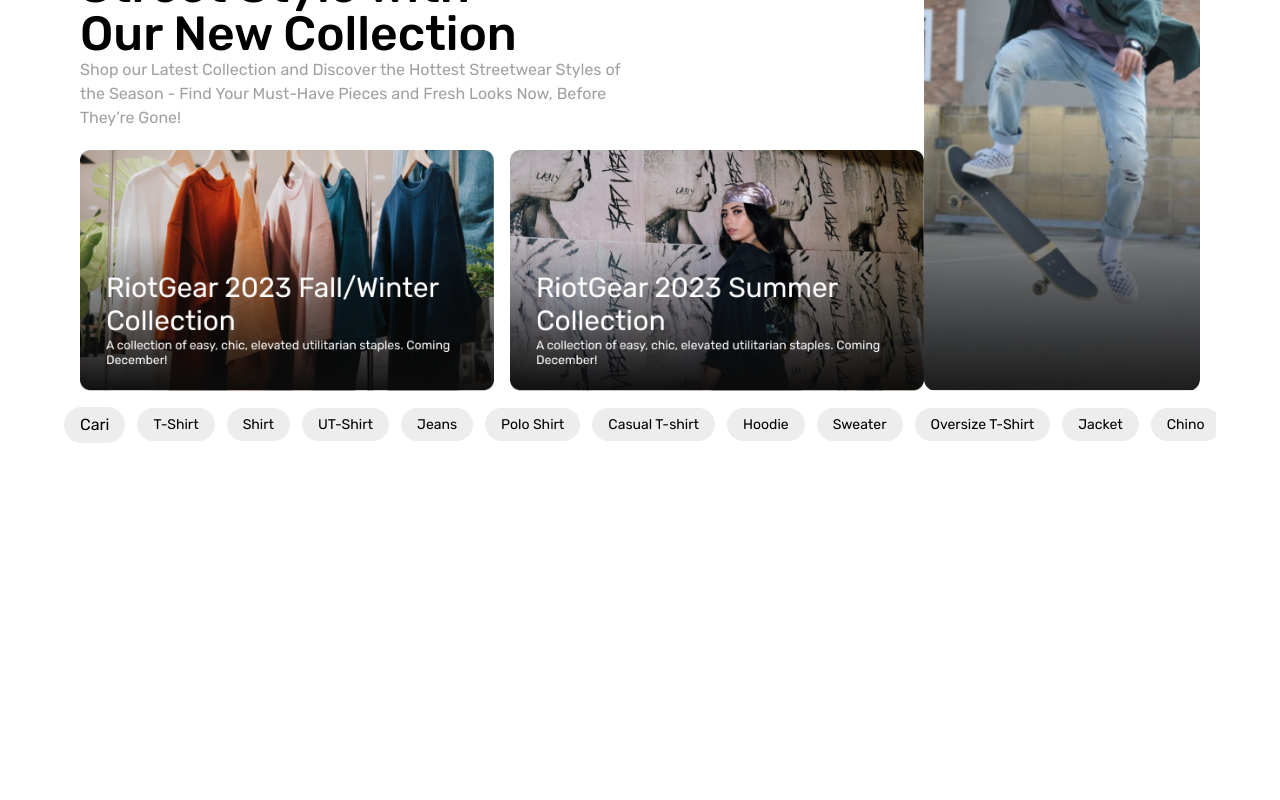
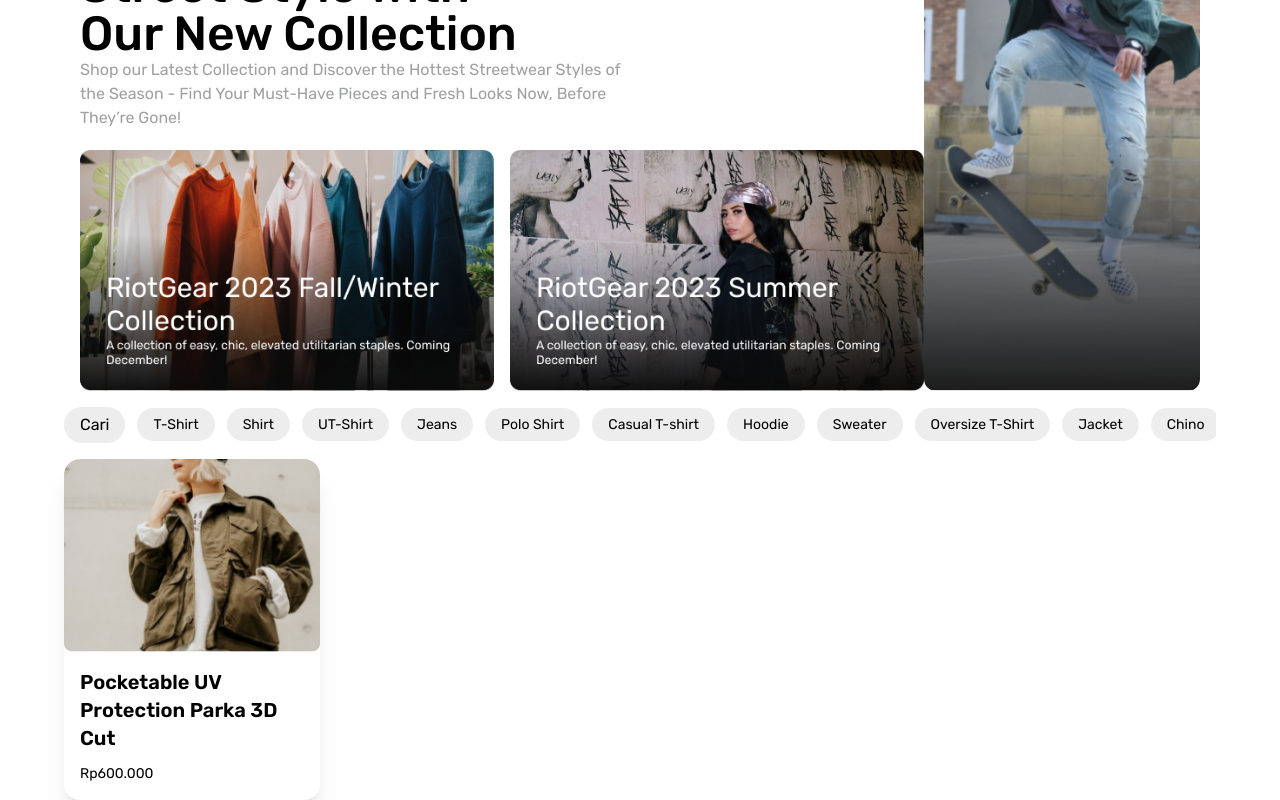
Before and after one commit to nandorfn/mini-project_Riotgear_ecommerce, a Next.js app: page / in a window 1280 px wide. Shown: the part 194-994 px from the top of the page. Before the commit the page ends 800 px from the top, so only its background shows below. Built offline with nearby package versions, Linux system fonts and the light colour scheme.

Commit message:
add: ProductCard

```diff
--- a/app/components/Body/Body.tsx
+++ b/app/components/Body/Body.tsx
@@ -1,10 +1,11 @@
-import ScrollMenu from "../Menu/ScrollMenu";
-import ScrollMenuContainer from "../Menu/ScrollMenuContainer";
+import ProductCard from "../Card/ProductCard";
 
 const Body: React.FC = () => {
     return (
         <>
-          <ScrollMenuContainer />
+          <section className="mt-4">
+            <ProductCard />
+          </section>
         </>
     );
 };
--- /dev/null
+++ b/app/components/Card/ProductCard.tsx
@@ -0,0 +1,24 @@
+import Image from 'next/image';
+import ProductImg from '../../assets/Product.png'
+
+const ProductCard: React.FC = () => {
+  return (
+    <>
+      <div className="card card-compact w-64 bg-base-100 shadow-xl">
+        <figure>
+          <Image
+            className='w-full'
+            src={ProductImg}
+            alt="Jacket"
+            />
+        </figure>
+        <div className="card-body">
+          <h2 className="card-title">Pocketable UV Protection Parka 3D Cut</h2>
+          <p>Rp600.000</p>
+        </div>
+      </div>
+    </>
+  );
+};
+
+export default ProductCard;
--- a/app/components/Menu/ScrollMenuContainer.tsx
+++ b/app/components/Menu/ScrollMenuContainer.tsx
@@ -1,6 +1,5 @@
 'use client'
 import { useState } from "react";
-import Input from "../Form/Input";
 import ScrollMenu from "./ScrollMenu";
 
 const ScrollMenuContainer: React.FC = () => {
--- a/app/page.tsx
+++ b/app/page.tsx
@@ -1,9 +1,10 @@
-import Image from 'next/image'
 import Body from './components/Body/Body'
+import ScrollMenuContainer from './components/Menu/ScrollMenuContainer'
 
 export default function Home() {
   return (
     <>
+      <ScrollMenuContainer />
       <Body />
     </>
   )
```
Also changed, not shown: app/assets/Product.png (added).
